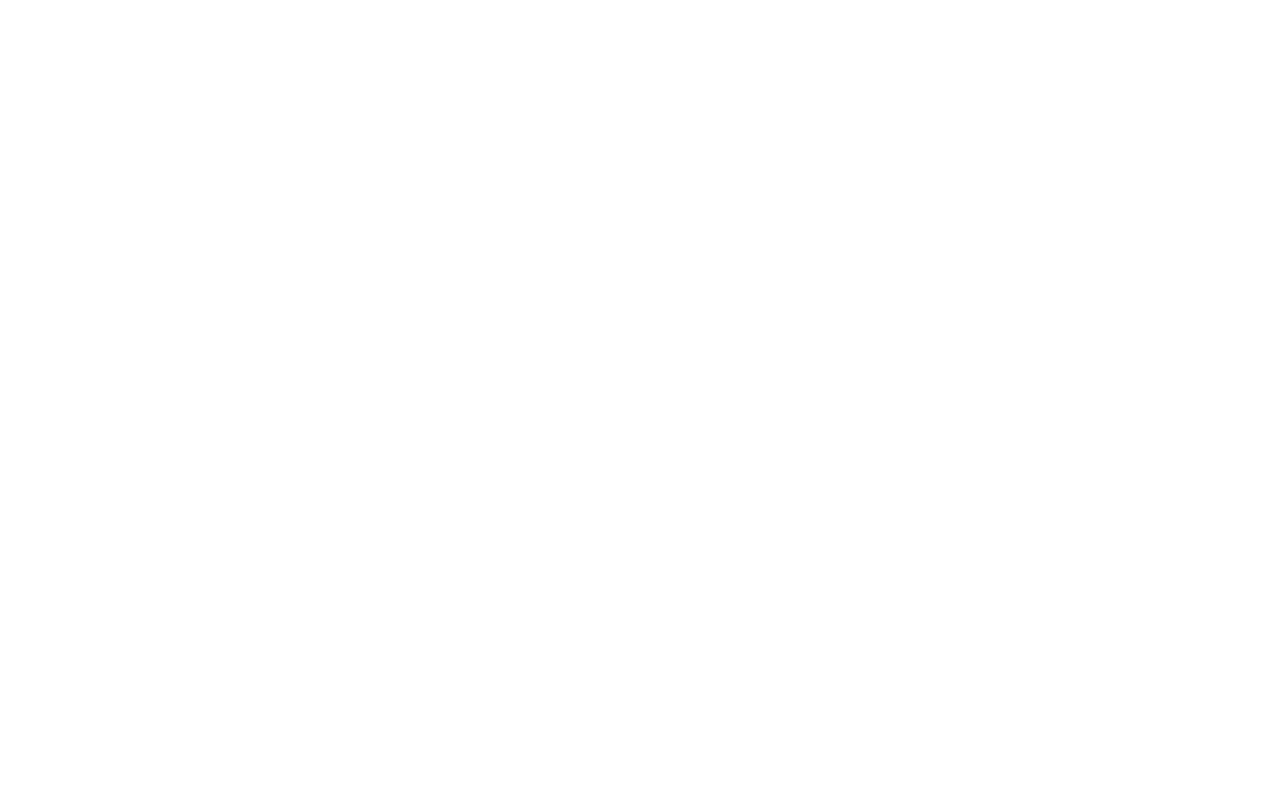
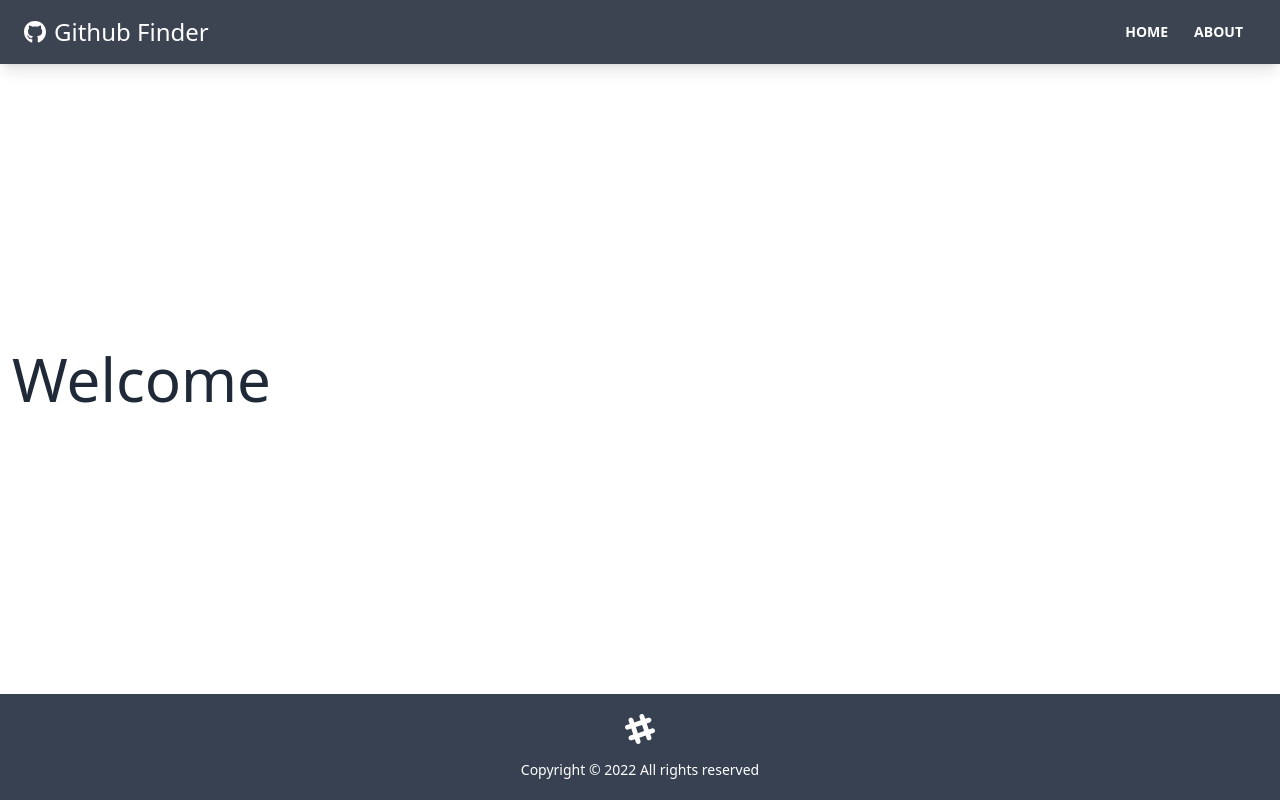
Before and after one commit to xDamneDx/react-traversy-github-finder, a React (Create React App) app: page / in a window 1280 px wide. Built offline with nearby package versions, Linux system fonts and the light colour scheme.

Commit message:
Added components & routes

```diff
--- a/src/App.jsx
+++ b/src/App.jsx
@@ -1,5 +1,29 @@
+import { BrowserRouter as Router, Routes, Route } from "react-router-dom";
+
+// Components:
+import Navbar from "./components/layout/Navbar";
+import Footer from "./components/layout/Footer";
+import Home from "./pages/Home";
+import About from "./pages/About";
+import NotFound from "./pages/NotFound";
+
 function App() {
-  return <div></div>;
+  return (
+    <Router>
+      <div className="flex flex-col justify-between h-screen">
+        <Navbar />
+        <main className="container mx-auto px-3 pb-12">
+          <Routes>
+            <Route path="/" element={<Home />} />
+            <Route path="/about" element={<About />} />
+            <Route path="/notfound" element={<NotFound />} />
+            <Route path="/*" element={<NotFound />} />
+          </Routes>
+        </main>
+        <Footer />
+      </div>
+    </Router>
+  );
 }
 
 export default App;
```
